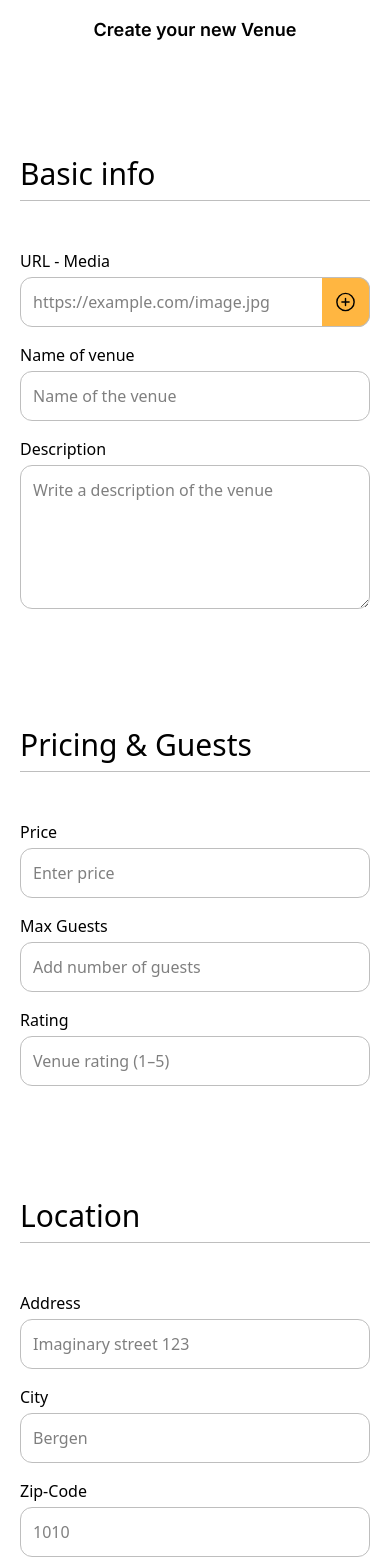
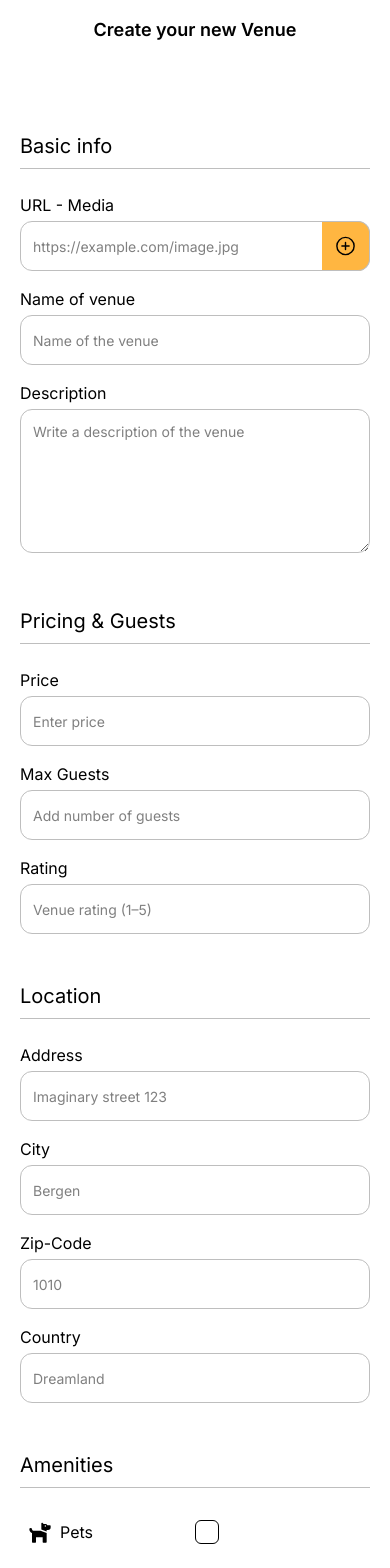
Before and after one commit to LauraBLei/holidaze, a React (Vite) app: page /create in a window 390 px wide. Shown: the part 100-1668 px from the top of the page. Built offline with nearby package versions, Linux system fonts and the light colour scheme.

Commit message:
reafactor: moved InputField to a own file

```diff
--- a/src/Components/CreateVenue.tsx
+++ b/src/Components/CreateVenue.tsx
@@ -1,47 +1,16 @@
-import { InputHTMLAttributes, TextareaHTMLAttributes, useState } from 'react';
+import { useState } from 'react';
 import { FaDog, FaParking } from 'react-icons/fa';
 import { IoCheckmarkSharp } from 'react-icons/io5';
 import { PiForkKnifeBold, PiPlusCircle } from 'react-icons/pi';
-import { InputType, Media } from '../Types/common';
+import { Media } from '../Types/common';
 import { handleCreateVenueSubmit } from '../UI/venue/create';
 import { GalleryComponent } from './gallery';
+import { InputField } from './InputField';
 
-const title = 'text-3xl pb-2 border-b border-brand-grey mb-8';
-
-const InputField = ({ id, labelText, icon, onButtonClick, textarea, ...rest }: InputType) => (
-  <div className="w-full">
-    {labelText && id && (
-      <label htmlFor={id} className="text-base">
-        {labelText}
-      </label>
-    )}
-    <div className="relative mt-1">
-      {textarea ? (
-        <textarea
-          id={id}
-          {...(rest as TextareaHTMLAttributes<HTMLTextAreaElement>)}
-          className="w-full h-36 border border-brand-grey p-3 rounded-xl focus:border-0 focus:outline-brand-grey"
-        />
-      ) : (
-        <input
-          id={id}
-          {...(rest as InputHTMLAttributes<HTMLInputElement>)}
-          className="input focus:border-0 focus:outline-1 focus:outline-brand-grey"
-        />
-      )}
-
-      {icon && (
-        <button
-          type="button"
-          onClick={onButtonClick}
-          className="w-12 p-3 flex items-center justify-center absolute top-0 right-0 bg-brand-orange border border-l-0 rounded-r-xl border-brand-grey cursor-pointer"
-        >
-          {icon}
-        </button>
-      )}
-    </div>
-  </div>
-);
+const title = 'text-xl md:text-2xl lg:text-3xl pb-2 border-b border-brand-grey mb-2 md:mb-8';
+const amenitiesLabel = 'grid grid-cols-2 md:flex md:gap-5 items-center w-full cursor-pointer';
+const amenitiesCheckbox =
+  'w-6 h-6 border-1 bg-white border-black rounded-md flex items-center justify-center peer-checked:bg-black';
 
 export const CreateVenueForm = () => {
   const [media, setMedia] = useState<Media[]>([]);
@@ -75,13 +44,14 @@ export const CreateVenueForm = () => {
   };
 
   return (
-    <div className="max-w-[1000px] w-full h-full flex flex-col justify-center">
-      <form className="mx-5 flex flex-col gap-28" onSubmit={handleSubmit}>
-        <div className="h-full flex flex-col gap-4">
+    <div className="max-w-[1000px] w-full h-full flex flex-col justify-center font-primary">
+      <form className="mx-5 flex flex-col mb-10 gap-12 md:gap-28" onSubmit={handleSubmit}>
+        <div className="h-full flex flex-col gap-4 mt-10">
           {media.length > 0 && (
             <GalleryComponent media={media} onRemoveImage={handleRemoveImage} isEditable={true} />
           )}
         </div>
+
         {/* Basic info */}
         <div className="flex flex-col gap-4">
           <h2 className={title}>Basic info</h2>
@@ -98,7 +68,7 @@ export const CreateVenueForm = () => {
             onButtonClick={handleAddImage}
           />
           {imageLimitReached && (
-            <div className="bg-error-red text-black p-5 rounded-xl mb-4">
+            <div className="bg-error-red text-black p-3 rounded-xl mb-4">
               You can only add up to 8 images.
             </div>
           )}
@@ -205,10 +175,7 @@ export const CreateVenueForm = () => {
           <h2 className={title}>Amenities</h2>
           <div className="grid grid-cols-1 sm:grid-cols-2 md:grid-cols-4 gap-4">
             <div className="flex w-full p-2 rounded">
-              <label
-                htmlFor="pets"
-                className="grid grid-cols-2 md:flex md:gap-5 items-center w-full cursor-pointer"
-              >
+              <label htmlFor="pets" className={amenitiesLabel}>
                 <div className="flex items-center gap-2">
                   <FaDog size={24} />
                   <span className="text-base">Pets</span>
@@ -216,7 +183,7 @@ export const CreateVenueForm = () => {
 
                 <div className="relative">
                   <input type="checkbox" id="pets" name="pets" className="sr-only peer" />
-                  <span className="w-6 h-6 border-1 bg-white border-black rounded-md flex items-center justify-center peer-checked:bg-black">
+                  <span className={amenitiesCheckbox}>
                     <IoCheckmarkSharp size={18} className="text-white hidden peer-checked:block" />
                   </span>
                 </div>
@@ -224,10 +191,7 @@ export const CreateVenueForm = () => {
             </div>
 
             <div className="flex w-full p-2 rounded">
-              <label
-                htmlFor="parking"
-                className="grid grid-cols-2 md:flex md:gap-5 items-center w-full cursor-pointer"
-              >
+              <label htmlFor="parking" className={amenitiesLabel}>
                 <div className="flex items-center gap-2">
                   <FaParking size={24} />
                   <span className="text-base">Parking</span>
@@ -235,7 +199,7 @@ export const CreateVenueForm = () => {
 
                 <div className="relative">
                   <input type="checkbox" id="parking" name="parking" className="sr-only peer" />
-                  <span className="w-6 h-6 border-1 bg-white border-black rounded-md flex items-center justify-center peer-checked:bg-black">
+                  <span className={amenitiesCheckbox}>
                     <IoCheckmarkSharp size={18} className="text-white hidden peer-checked:block" />
                   </span>
                 </div>
@@ -243,10 +207,7 @@ export const CreateVenueForm = () => {
             </div>
 
             <div className="flex w-full p-2 rounded">
-              <label
-                htmlFor="breakfast"
-                className="grid grid-cols-2 md:flex md:gap-5 items-center w-full cursor-pointer"
-              >
+              <label htmlFor="breakfast" className={amenitiesLabel}>
                 <div className="flex items-center gap-2">
                   <PiForkKnifeBold size={24} />
                   <span className="text-base">Breakfast</span>
@@ -254,7 +215,7 @@ export const CreateVenueForm = () => {
 
                 <div className="relative">
                   <input type="checkbox" id="breakfast" name="breakfast" className="sr-only peer" />
-                  <span className="w-6 h-6 border-1 bg-white border-black rounded-md flex items-center justify-center peer-checked:bg-black">
+                  <span className={amenitiesCheckbox}>
                     <IoCheckmarkSharp size={18} className="text-white hidden peer-checked:block" />
                   </span>
                 </div>
@@ -262,10 +223,7 @@ export const CreateVenueForm = () => {
             </div>
 
             <div className="flex w-full p-2 rounded">
-              <label
-                htmlFor="wifi"
-                className="grid grid-cols-2 md:flex md:gap-5 items-center w-full cursor-pointer"
-              >
+              <label htmlFor="wifi" className={amenitiesLabel}>
                 <div className="flex items-center gap-2">
                   <FaParking size={24} />
                   <span className="text-base">Free Wifi</span>
@@ -273,7 +231,7 @@ export const CreateVenueForm = () => {
 
                 <div className="relative">
                   <input type="checkbox" id="wifi" name="wifi" className="sr-only peer" />
-                  <span className="w-6 h-6 border-1 bg-white border-black rounded-md flex items-center justify-center peer-checked:bg-black">
+                  <span className={amenitiesCheckbox}>
                     <IoCheckmarkSharp size={18} className="text-white hidden peer-checked:block" />
                   </span>
                 </div>
--- /dev/null
+++ b/src/Components/InputField.tsx
@@ -0,0 +1,44 @@
+import { InputHTMLAttributes, TextareaHTMLAttributes } from 'react';
+import { InputType } from '../Types/common';
+
+export const InputField = ({
+  id,
+  labelText,
+  icon,
+  onButtonClick,
+  textarea,
+  ...rest
+}: InputType) => (
+  <div className="w-full">
+    {labelText && id && (
+      <label htmlFor={id} className="text-base">
+        {labelText}
+      </label>
+    )}
+    <div className="relative mt-1">
+      {textarea ? (
+        <textarea
+          id={id}
+          {...(rest as TextareaHTMLAttributes<HTMLTextAreaElement>)}
+          className="w-full h-36 border border-brand-grey p-3 rounded-xl focus:border-0 focus:outline-brand-grey placeholder:text-sm"
+        />
+      ) : (
+        <input
+          id={id}
+          {...(rest as InputHTMLAttributes<HTMLInputElement>)}
+          className="input focus:border-0 focus:outline-1 focus:outline-brand-grey placeholder:text-sm"
+        />
+      )}
+
+      {icon && (
+        <button
+          type="button"
+          onClick={onButtonClick}
+          className="w-12 p-3 flex items-center justify-center absolute top-0 right-0 bg-brand-orange border border-l-0 rounded-r-xl border-brand-grey cursor-pointer"
+        >
+          {icon}
+        </button>
+      )}
+    </div>
+  </div>
+);
```
